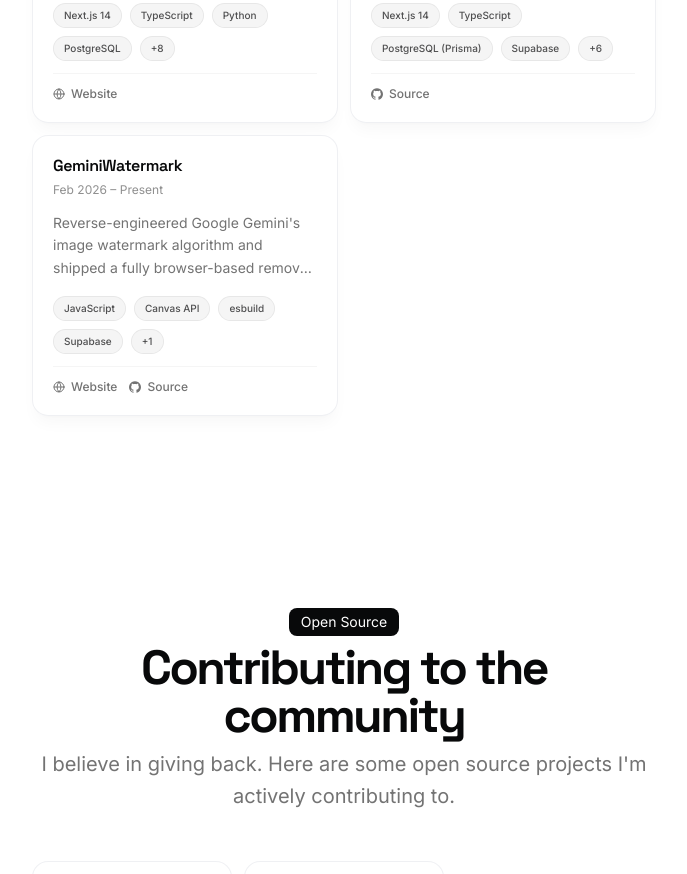
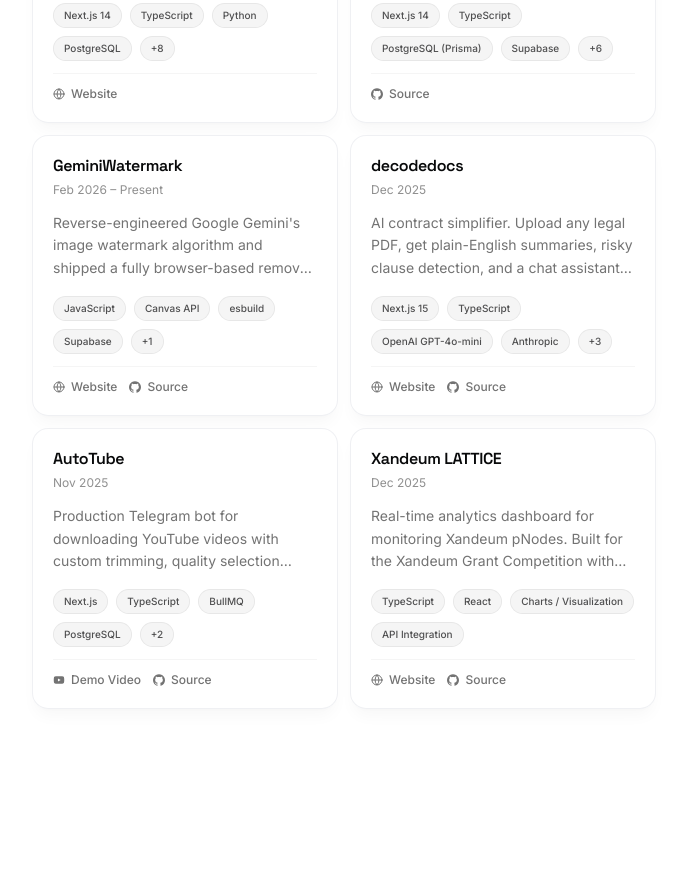
Before and after one commit to tanayyo1/Portfolio, a Next.js app: page / in a window 1280 px wide. Shown: the part 2000-2874 px from the top of the page, without its empty margins (296-983 px from the left). Built offline with nearby package versions, Linux system fonts and the light colour scheme.

Commit message:
feat: add decodedocs, AutoTube, Xandeum LATTICE back to projects

```diff
--- a/src/data/resume.tsx
+++ b/src/data/resume.tsx
@@ -198,6 +198,95 @@
       image: "",
       video: "",
     },
+    {
+      title: "decodedocs",
+      href: "https://decodedocs.tech",
+      dates: "Dec 2025",
+      active: true,
+      description:
+        "AI contract simplifier. Upload any legal PDF, get plain-English summaries, risky clause detection, and a chat assistant that answers follow-up questions. Auto-detects document type (NDAs, leases, employment contracts, privacy policies).",
+      technologies: [
+        "Next.js 15",
+        "TypeScript",
+        "OpenAI GPT-4o-mini",
+        "Anthropic",
+        "Supabase",
+        "NextAuth",
+        "Tailwind",
+      ],
+      links: [
+        {
+          type: "Website",
+          href: "https://decodedocs.tech",
+          icon: <Icons.globe className="size-3" />,
+        },
+        {
+          type: "Source",
+          href: "https://github.com/tanayyo1/decodedocs",
+          icon: <Icons.github className="size-3" />,
+        },
+      ],
+      image: "",
+      video: "",
+    },
+    {
+      title: "AutoTube",
+      href: "https://github.com/tanayyo1/AutoTube-",
+      dates: "Nov 2025",
+      active: true,
+      description:
+        "Production Telegram bot for downloading YouTube videos with custom trimming, quality selection (144p to 4K), and MP3 conversion. Async job queue with BullMQ + PostgreSQL for tracking. yt-dlp under the hood.",
+      technologies: [
+        "Next.js",
+        "TypeScript",
+        "BullMQ",
+        "PostgreSQL",
+        "yt-dlp",
+        "Telegram Bot API",
+      ],
+      links: [
+        {
+          type: "Demo Video",
+          href: "https://youtu.be/fSEPWr8IZuo",
+          icon: <Icons.youtube className="size-3" />,
+        },
+        {
+          type: "Source",
+          href: "https://github.com/tanayyo1/AutoTube-",
+          icon: <Icons.github className="size-3" />,
+        },
+      ],
+      image: "",
+      video: "",
+    },
+    {
+      title: "Xandeum LATTICE",
+      href: "https://xandeum-lattice.vercel.app/",
+      dates: "Dec 2025",
+      active: true,
+      description:
+        "Real-time analytics dashboard for monitoring Xandeum pNodes. Built for the Xandeum Grant Competition with per-node risk engine (uptime, version status, flapping detection), 24-hour health score trends, and geographic distribution map.",
+      technologies: [
+        "TypeScript",
+        "React",
+        "Charts / Visualization",
+        "API Integration",
+      ],
+      links: [
+        {
+          type: "Website",
+          href: "https://xandeum-lattice.vercel.app/",
+          icon: <Icons.globe className="size-3" />,
+        },
+        {
+          type: "Source",
+          href: "https://github.com/tanayyo1/Xandeum-LATTICE",
+          icon: <Icons.github className="size-3" />,
+        },
+      ],
+      image: "",
+      video: "",
+    },
   ],
   openSource: [
     {
```
